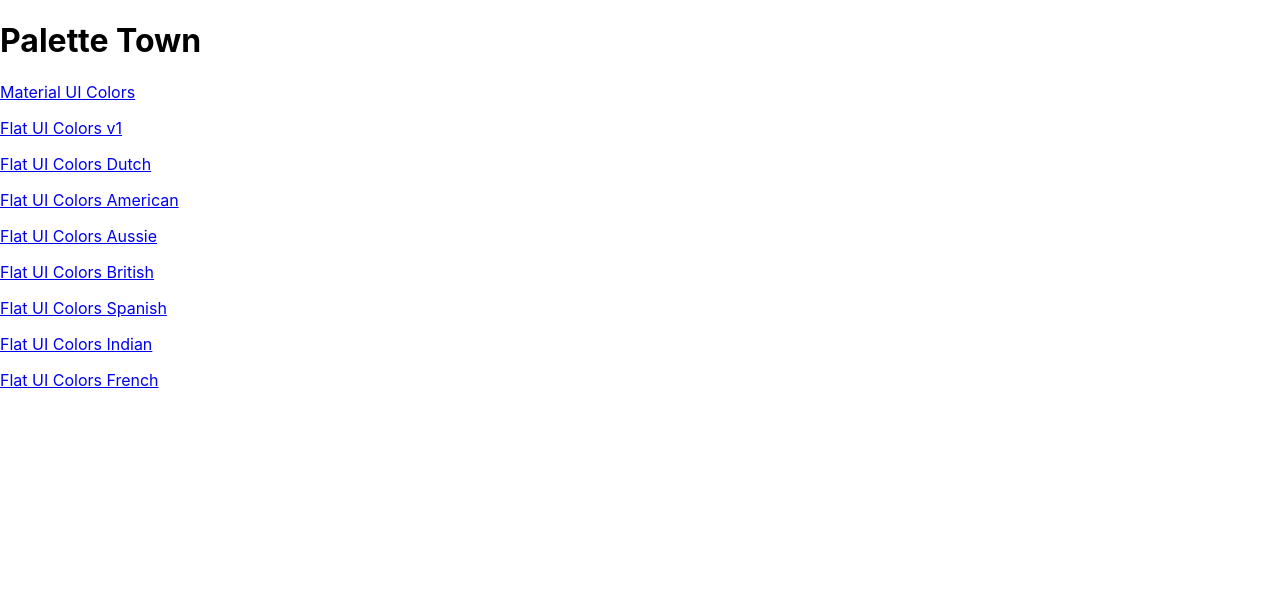
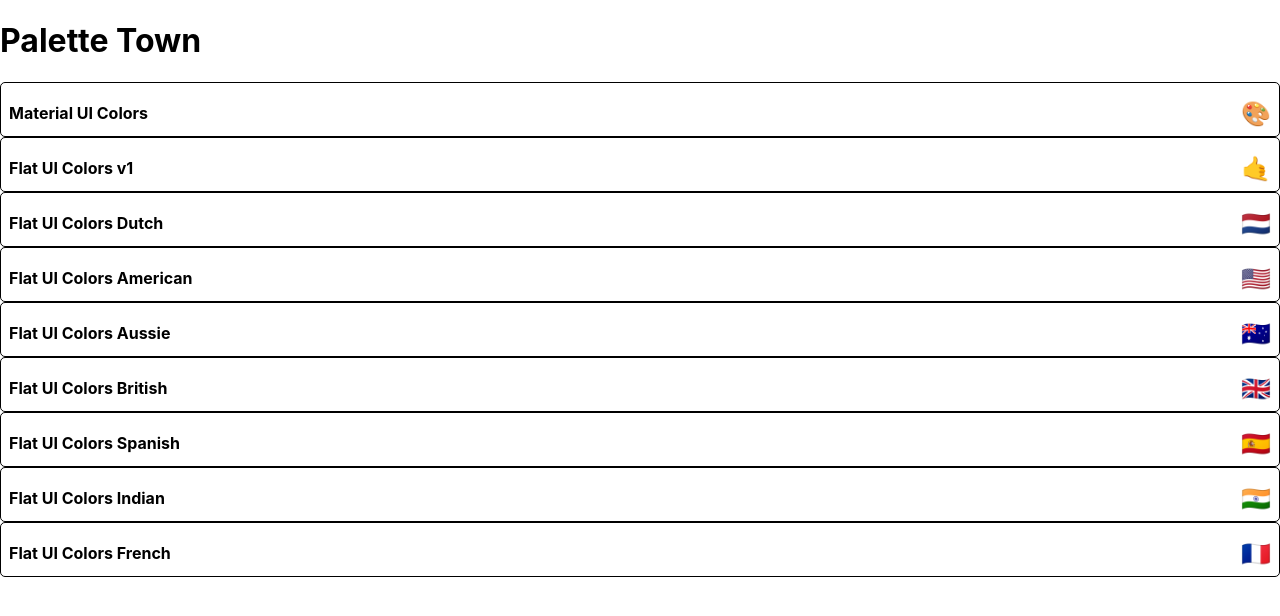
Before and after one commit to austinhdang/palette-town, a React (Create React App) app in the folder palette-town/: page / in a window 1280 px wide. Shown: the top 616 px of the page. Built offline with nearby package versions, Linux system fonts and the light colour scheme.

Commit message:
Add MiniPalette and start styling

```diff
--- a/palette-town/package.json
+++ b/palette-town/package.json
@@ -5,6 +5,7 @@
   "dependencies": {
     "@material-ui/core": "^4.11.0",
     "@material-ui/icons": "^4.9.1",
+    "@material-ui/styles": "^4.10.0",
     "@testing-library/jest-dom": "^4.2.4",
     "@testing-library/react": "^9.5.0",
     "@testing-library/user-event": "^7.2.1",
--- /dev/null
+++ b/palette-town/src/MiniPalette.js
@@ -0,0 +1,47 @@
+import React from 'react';
+import { withStyles } from '@material-ui/styles';
+
+const styles = {
+  root: {
+    backgroundColor: 'white',
+    border: '1px solid black',
+    borderRadius: '5px',
+    padding: '0.5rem',
+    position: 'relative',
+    overflow: 'hidden',
+    '&:hover': {
+      cursor: 'pointer',
+    },
+  },
+  colors: {
+    backgroundColor: 'grey',
+  },
+  title: {
+    display: 'flex',
+    justifyContent: 'space-between',
+    alignItems: 'center',
+    margin: '0',
+    color: 'black',
+    paddingTop: '0.5rem',
+    fontSize: '1rem',
+    position: 'relative',
+  },
+  emoji: {
+    marginLeft: '0.5rem',
+    fontSize: '1.5rem',
+  },
+};
+
+function MiniPalette(props) {
+  const { classes, paletteName, emoji } = props;
+  return (
+    <div className={classes.root}>
+      <div className={classes.colors} />
+      <h5 className={classes.title}>
+        {paletteName} <span className={classes.emoji}>{emoji}</span>
+      </h5>
+    </div>
+  );
+}
+
+export default withStyles(styles)(MiniPalette);
--- a/palette-town/src/PaletteList.js
+++ b/palette-town/src/PaletteList.js
@@ -1,5 +1,6 @@
 import React, { Component } from 'react';
 import { Link } from 'react-router-dom';
+import MiniPalette from './MiniPalette';
 
 class PaletteList extends Component {
   render() {
@@ -7,11 +8,7 @@ class PaletteList extends Component {
     return (
       <div>
         <h1>Palette Town</h1>
-        {palettes.map((palette) => (
-          <p>
-            <Link to={`/palette/${palette.id}`}>{palette.paletteName}</Link>
-          </p>
-        ))}
+        {palettes.map((palette) => <MiniPalette {...palette} />)}
       </div>
     );
   }
```
